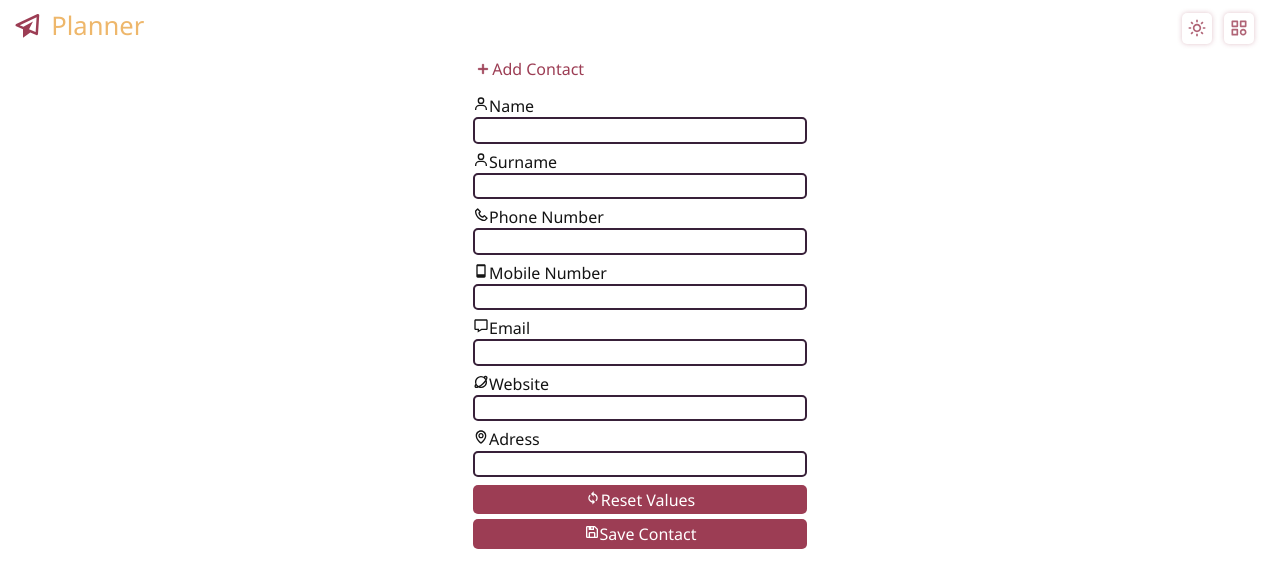
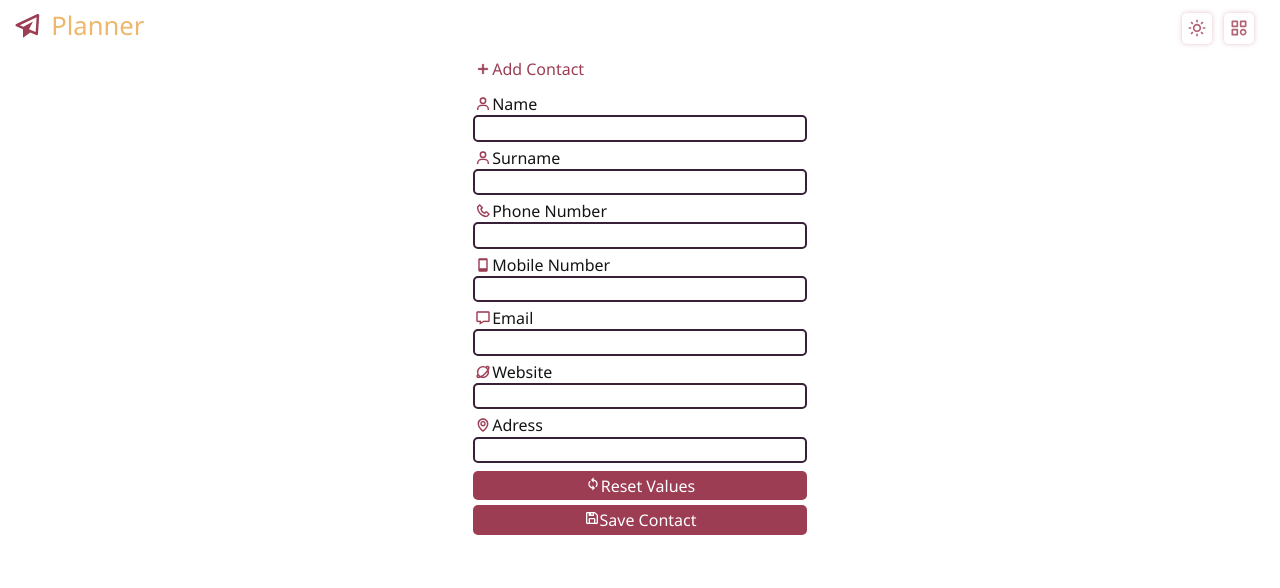
Before and after one commit to KainNhantumbo/Planner-App, a React (Create React App) app: page /contacts/add in a window 1280 px wide. Shown: the top 588 px of the page. Built offline with nearby package versions, Linux system fonts and the light colour scheme.

Commit message:
Feature: Added styling to icons in ContactsForm component.

```diff
--- a/src/pages/ContactsForm.jsx
+++ b/src/pages/ContactsForm.jsx
@@ -9,7 +9,7 @@ import {
 	BiPlanet,
 	BiSync,
 	BiSave,
-	BiMessage
+	BiMessage,
 } from 'react-icons/bi';
 
 const ContactsForm = () => {
@@ -37,9 +37,13 @@ const ContactsForm = () => {
 				<label htmlFor='website'>{<BiPlanet />}Website</label>
 				<input type='text' name='website' />
 				<label htmlFor='adress'>{<BiMap />}Adress</label>
-				<input type='text' name='adress' id='' />
-				<button type='reset'>{<BiSync />}Reset Values</button>
-				<button type='submit'>{<BiSave />}Save Contact</button>
+				<input type='text' name='adress' />
+				<button type='reset'>
+					<span>{<BiSync />}Reset Values</span>
+				</button>
+				<button type='submit'>
+					<span>{<BiSave />}Save Contact</span>
+				</button>
 			</form>
 		</FormContainer>
 	);
--- a/src/styles/contact-form.js
+++ b/src/styles/contact-form.js
@@ -33,7 +33,15 @@ export const FormContainer = styled.section`
 		label {
 			margin-bottom: 0.2em;
 			font-weight: 500;
-			user-select: none;
+			position: relative;
+			padding-left: 1.2em;
+
+			svg {
+				position: absolute;
+        left: 2px;
+        stroke-width: 0.2px;
+        color: rgb(${colors.primaryColor});
+			}
 		}
 
 		input {
@@ -59,6 +67,7 @@ export const FormContainer = styled.section`
 				transform: scale(1.02);
 				transition: all 200ms ease-out;
 			}
+
 		}
 	}
 `;
```
Lines whose indentation alone changed are shown as unchanged.
